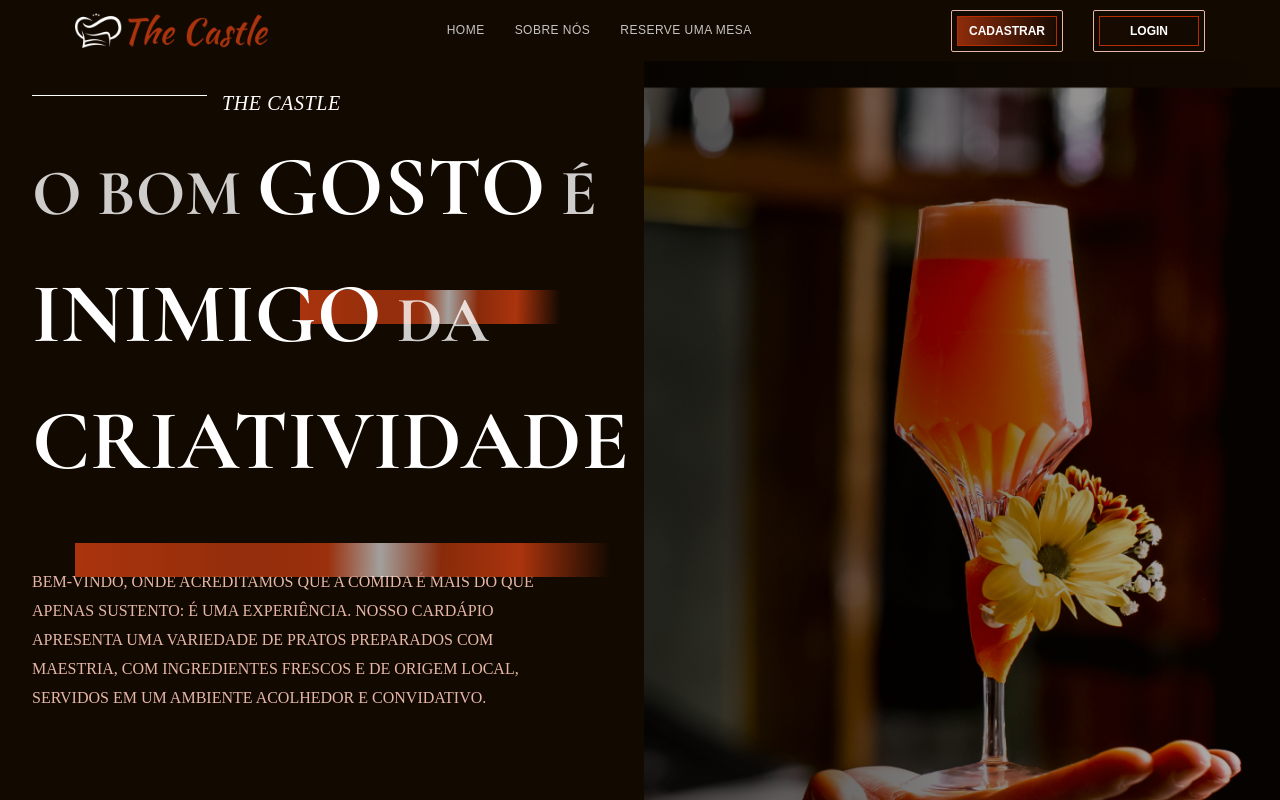
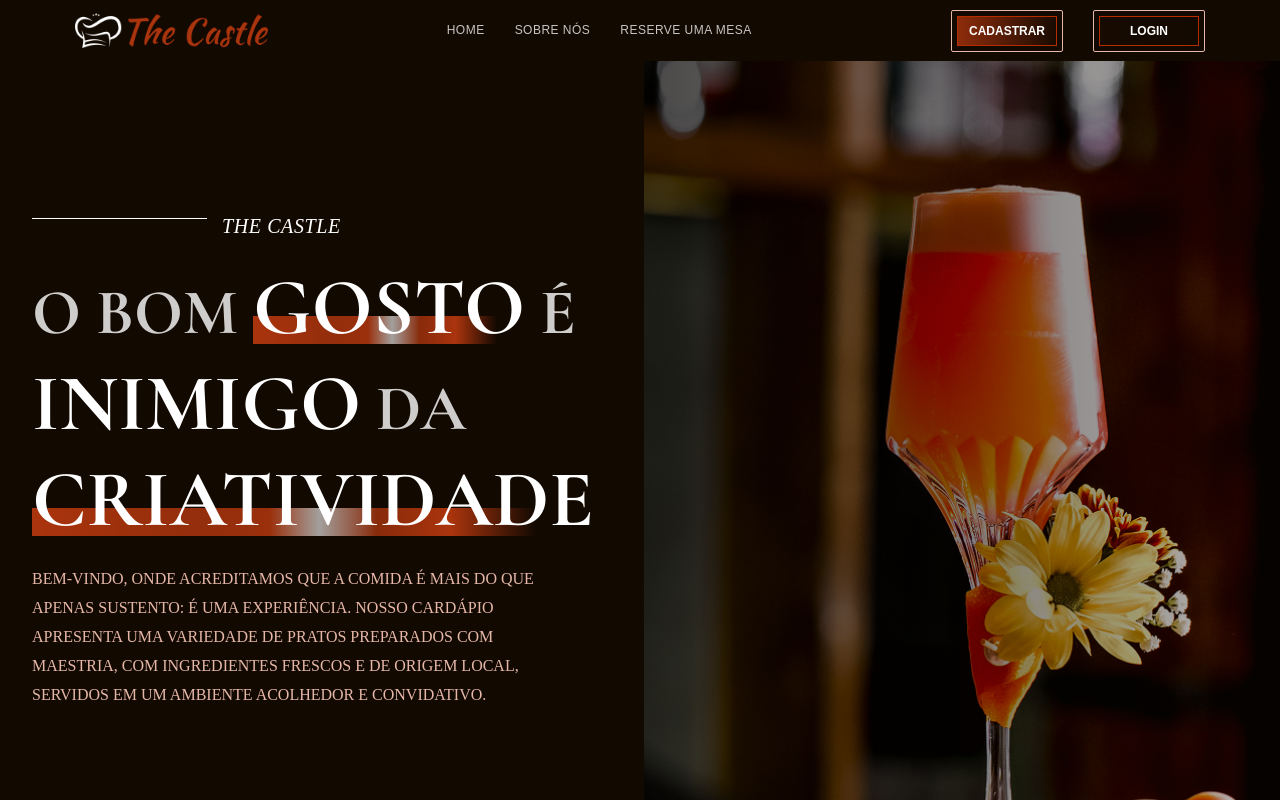
Before and after one commit to sixzjkk/Projeto-Restaurante, a React (Vite) app in the folder FrontEnd/: page / in a window 1280 px wide. Shown: the top 800 px of the page. Built offline with nearby package versions, Linux system fonts and the light colour scheme; a web font is replaced by a local one.

Commit message:
Update image-home

```diff
--- a/FrontEnd/src/Home.jsx
+++ b/FrontEnd/src/Home.jsx
@@ -19,13 +19,11 @@ export default function App() {
                         </div>
 
                         <h1 className={styles.textPrincipal}>
-            o bom <strong>Gosto</strong> é <br />
+                            o bom <strong className={styles.highlight}>Gosto</strong> é <br />
                             <strong>Inimigo</strong> da <br />
-            <strong>Criatividade</strong>
+                            <strong className={styles.highlight}>Criatividade</strong>
                         </h1>
 
-        <div className={styles.linePrincipalGosto}></div>
-        <div className={styles.linePrincipalCriatividade}></div>
 
                         <p className={styles.textIntroducao}>
                             Bem-vindo, onde acreditamos que a comida é mais do que <br />
@@ -41,7 +39,6 @@ export default function App() {
                         <img className={styles.imageHome} src={img} alt="Imagem principal" />
                     </div>
                 </div>
-
                 <AboutUs />
                 <Culinary />
                 <Reservation />
--- a/FrontEnd/src/styles/home.module.css
+++ b/FrontEnd/src/styles/home.module.css
@@ -8,7 +8,6 @@
   grid-template-columns: repeat(4, 1fr);
   grid-template-rows: repeat(5, 1fr);
   gap: 8px;
-  height: 100vh;
   width: 100%;
   overflow-x: hidden;
 }
@@ -38,7 +37,6 @@
   width: 100%;
   height: 100%;
   object-fit: cover;
-  position: relative;
   z-index: 0;
   max-width: 100%;
   display: block;
@@ -79,24 +77,6 @@
   text-transform: uppercase;
 }
 
-.textPrincipal {
-  font-family: 'Cormorant Garamond';
-  font-style: normal;
-  font-weight: 700;
-  font-size: 65px;
-  line-height: 120px;
-  text-transform: uppercase;
-  color: rgba(255, 255, 255, 0.8);
-  margin-top: -10px;
-  position: relative;
-  z-index: 2;
-}
-
-strong {
-  color: #fff;
-  font-size: 85px;
-}
-
 .textIntroducao {
   font-family: 'Proza Libre';
   font-style: normal;
@@ -108,20 +88,41 @@ strong {
   margin-bottom: 240px;
 }
 
-.linePrincipalGosto {
-  position: absolute;
-  width: 290px;
-  height: 34px;
-  left: 300px;
-  top: 290px;
-  background: linear-gradient(91.1deg, #AA340D -0.56%, rgba(170, 52, 13, 0.85) 28.66%, rgba(170, 52, 13, 0.895274) 42.25%, rgba(255, 255, 255, 0.61) 51.13%, rgba(170, 52, 13, 0.78) 61.38%, #AA340D 74.52%, rgba(170, 52, 13, 0) 89.67%);
+.textPrincipal {
+  font-family: 'Cormorant Garamond';
+  font-weight: 700;
+  font-size: clamp(2rem, 6vw, 4rem); /* responsivo */
+  line-height: 1.2;
+  text-transform: uppercase;
+  color: rgba(255, 255, 255, 0.8);
+  margin: 0;
+  position: relative;
+  z-index: 2;
 }
 
-.linePrincipalCriatividade {
+strong {
+  color: #fff;
+  font-size: clamp(2.5rem, 7vw, 5rem);
+  position: relative;
+  display: inline-block;
+}
+
+.highlight::after {
+  content: "";
   position: absolute;
-  width: 597px;
-  height: 34px;
-  left: 75px;
-  top: 543px;
-  background: linear-gradient(91.1deg, #AA340D -0.56%, rgba(170, 52, 13, 0.85) 28.66%, rgba(170, 52, 13, 0.895274) 42.25%, rgba(255, 255, 255, 0.61) 51.13%, rgba(170, 52, 13, 0.78) 61.38%, #AA340D 74.52%, rgba(170, 52, 13, 0) 89.67%);
+  left: 0;
+  bottom: 0.15em;
+  width: 100%;
+  height: 0.35em;
+  background: linear-gradient(
+    90deg,
+    #AA340D -0.56%,
+    rgba(170, 52, 13, 0.85) 28.66%,
+    rgba(170, 52, 13, 0.895274) 42.25%,
+    rgba(255, 255, 255, 0.61) 51.13%,
+    rgba(170, 52, 13, 0.78) 61.38%,
+    #AA340D 74.52%,
+    rgba(170, 52, 13, 0) 89.67%
+  );
+  z-index: -1;
 }
```
Also changed, not shown: FrontEnd/src/assets/image-home.png. Lines whose indentation alone changed are shown as unchanged.
